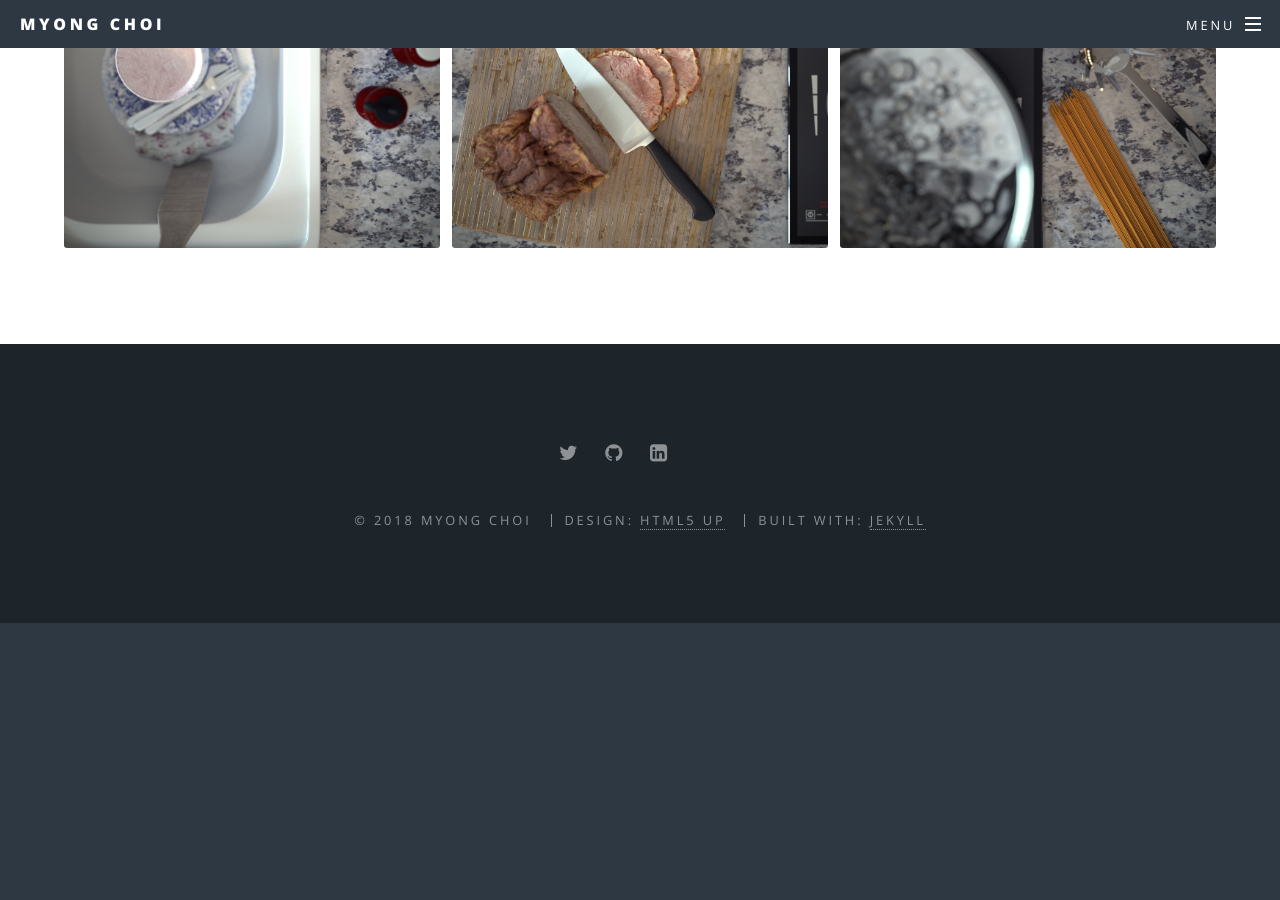
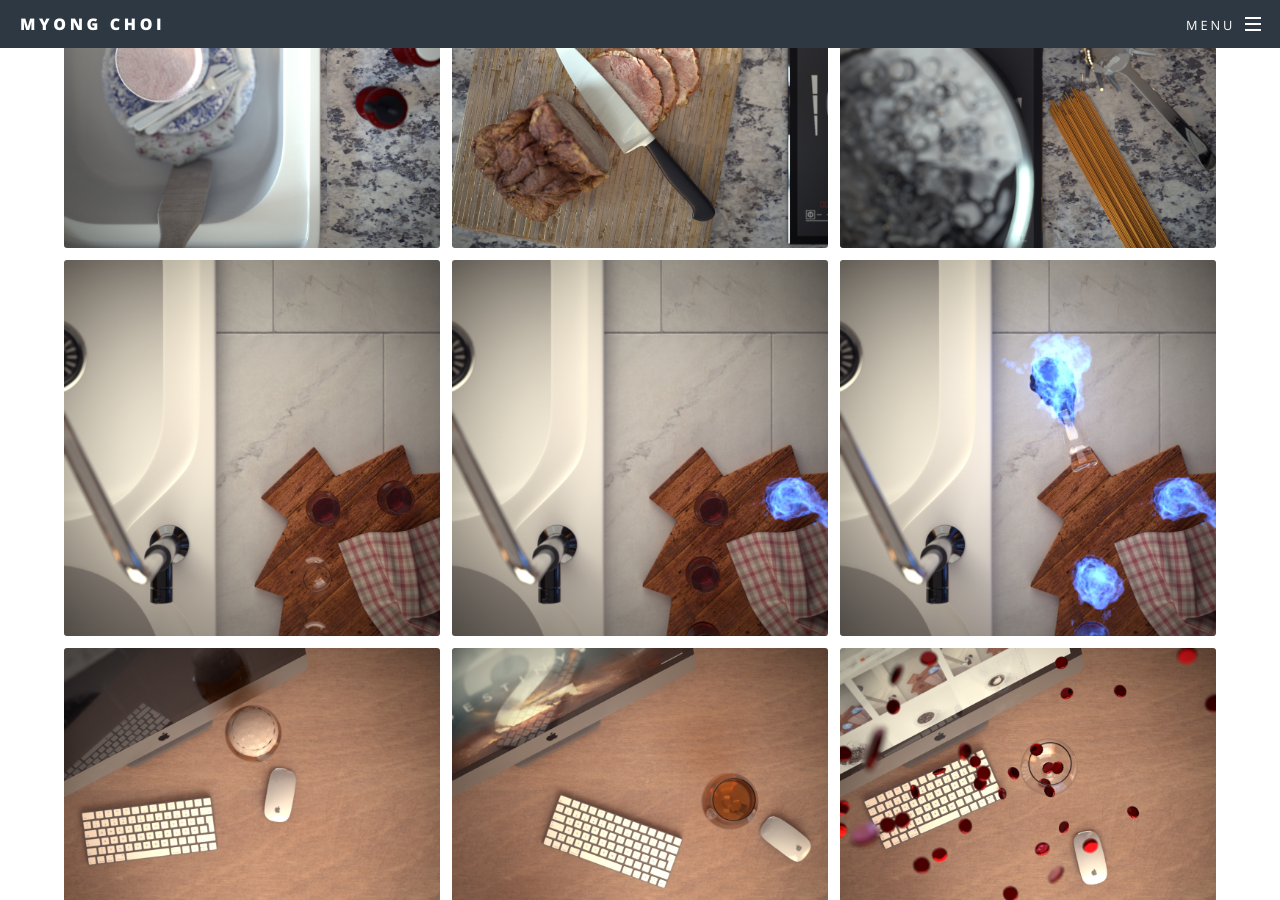
Before and after one commit to myongchoi/myongchoi.github.io, a Jekyll site: the page built from gallery.html, in a window 1280 px wide and 900 px high, scrolled down 1045 px. Built offline with Jekyll 4.4.1, drawn with Linux system fonts in a browser that asks for light colours; before the commit the page ends 1668 px from its top, so only the background shows below that.

Commit message:
Update gallery.html

```diff
--- a/gallery.html
+++ b/gallery.html
@@ -13,6 +13,18 @@ title: Gallery
 						<div class="4u"><span class="image fit"><img src="images/kitchen_0103.jpg" alt="" /></span></div>
 						<div class="4u"><span class="image fit"><img src="images/kitchen_0203.jpg" alt="" /></span></div>
 						<div class="4u"><span class="image fit"><img src="images/kitchen_0303.jpg" alt="" /></span></div>
+						<div class="4u"><span class="image fit"><img src="images/countertop_0103.jpg" alt="" /></span></div>
+						<div class="4u"><span class="image fit"><img src="images/countertop_0203.jpg" alt="" /></span></div>
+						<div class="4u"><span class="image fit"><img src="images/countertop_0303.jpg" alt="" /></span></div>
+						<div class="4u"><span class="image fit"><img src="images/drop_0103.jpg" alt="" /></span></div>
+						<div class="4u"><span class="image fit"><img src="images/drop_0203.jpg" alt="" /></span></div>
+						<div class="4u"><span class="image fit"><img src="images/drop_0303.jpg" alt="" /></span></div>
+						<div class="4u"><span class="image fit"><img src="images/spoons_0103_01.jpg" alt="" /></span></div>
+						<div class="4u"><span class="image fit"><img src="images/spoons_0203_01.jpg" alt="" /></span></div>
+						<div class="4u"><span class="image fit"><img src="images/spoons_0303_01.jpg" alt="" /></span></div>
+						<div class="4u"><span class="image fit"><img src="images/tire_0103.jpg" alt="" /></span></div>
+						<div class="4u"><span class="image fit"><img src="images/tire_0203.jpg" alt="" /></span></div>
+						<div class="4u"><span class="image fit"><img src="images/tire_0303.jpg" alt="" /></span></div>
 					</div>
 				</div>
 			</section>
```
